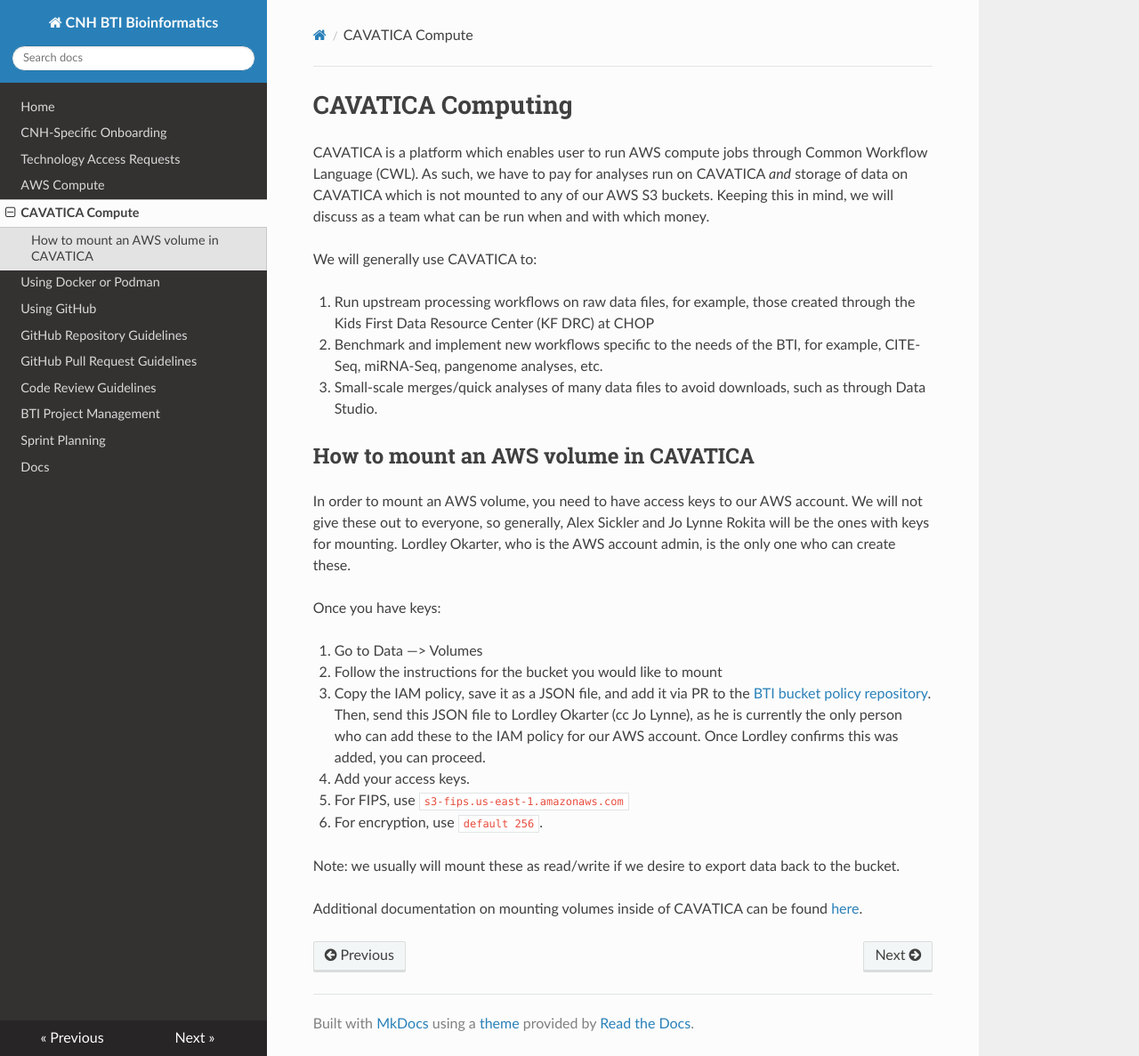
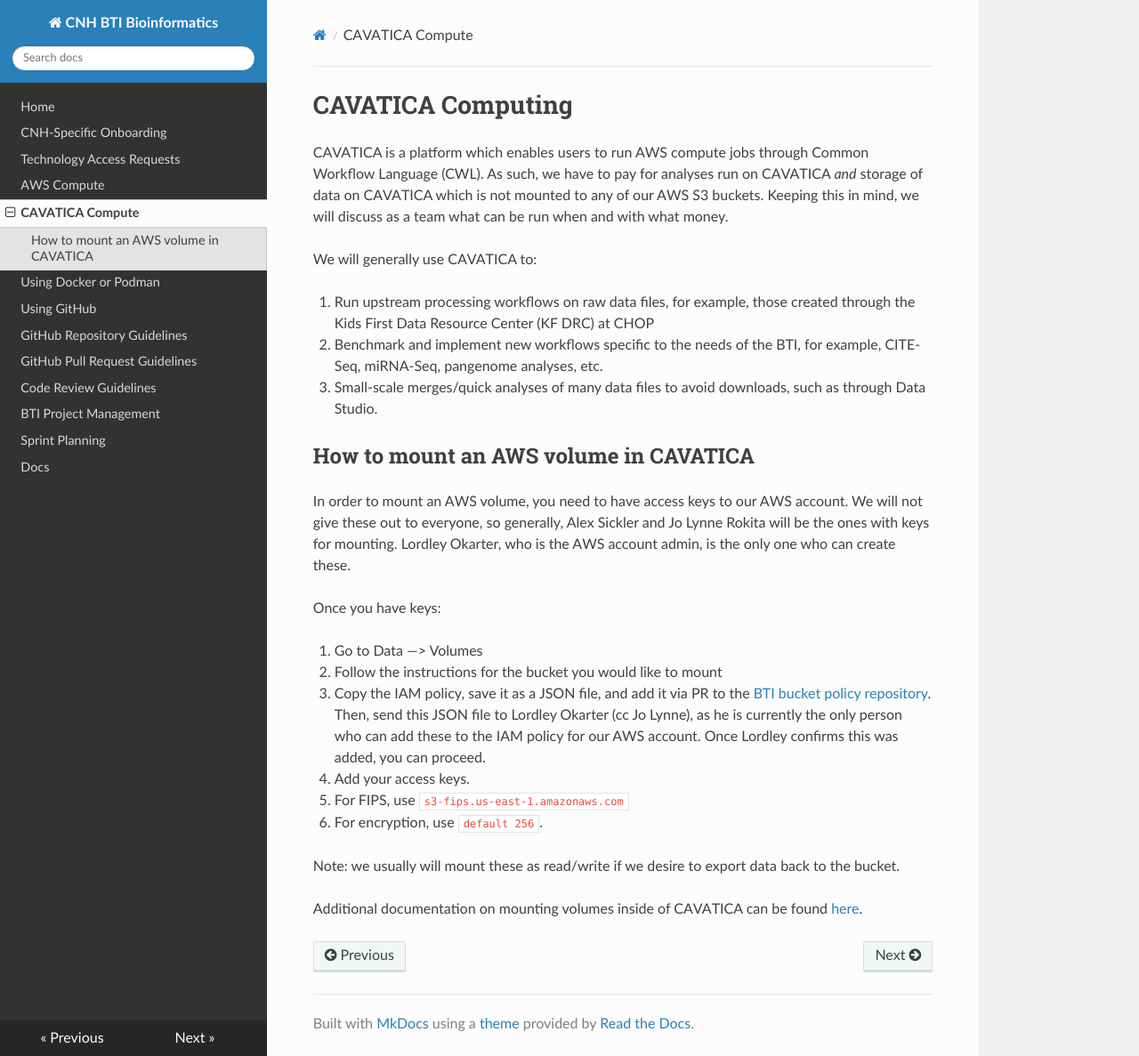
Before and after one commit to childrens-bti/bti-bfx-docs, an MkDocs documentation site: the page built from docs/cavatica.md, in a window 1280 px wide and 1187 px high. Shown: the whole window at 89% size. Built offline with MkDocs 1.6.1, drawn with Linux system fonts in a browser that asks for light colours; nearby versions of some CDN libraries.

Commit message:
Update docs/cavatica.md
Co-authored-by: Ryan Corbett <rcorbett@childrensnational.org>

```diff
--- a/docs/cavatica.md
+++ b/docs/cavatica.md
@@ -1,6 +1,6 @@
 # CAVATICA Computing
 
-CAVATICA is a platform which enables user to run AWS compute jobs through Common Workflow Language (CWL). As such, we have to pay for analyses run on CAVATICA _and_ storage of data on CAVATICA which is not mounted to any of our AWS S3 buckets. Keeping this in mind, we will discuss as a team what can be run when and with which money.
+CAVATICA is a platform which enables users to run AWS compute jobs through Common Workflow Language (CWL). As such, we have to pay for analyses run on CAVATICA _and_ storage of data on CAVATICA which is not mounted to any of our AWS S3 buckets. Keeping this in mind, we will discuss as a team what can be run when and with what money.
 
 We will generally use CAVATICA to:
 
```
